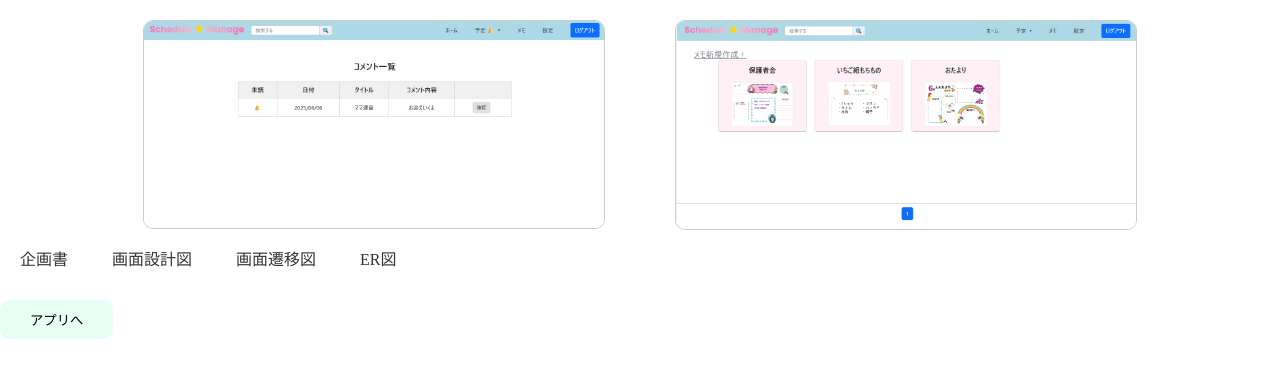
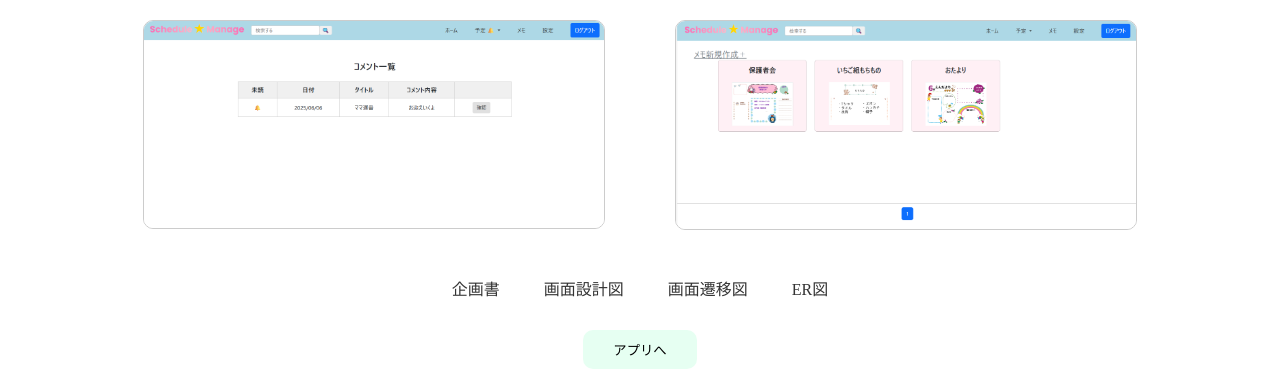
Before and after one commit to kao0219/schedule-manage, a Django app: template schedule_manage/app/templates/index.html in a window 1280 px wide. Shown: the part 540-909 px from the top of the page. Before the commit the page ends 879 px from the top, so only its background shows below. Run offline with Django 5.2, Linux system fonts and the light colour scheme; the template is opened without the code that fills it, so the values that code supplies are empty.

Commit message:
ポートフォリオページ調整

```diff
--- a/schedule_manage/app/templates/index.html
+++ b/schedule_manage/app/templates/index.html
@@ -91,7 +91,7 @@
     </div>
 
 
-        <div "portfolio-link-container">
+        <div class="portfolio-link-container">
             <a href="/static/pdf/plan.pdf" target="_blank" class="portfolio-link-item">企画書</a>
             <a href="/static/pdf/design.pdf" target="_blank" class="portfolio-link-item">画面設計図</a>
             <a href="/static/pdf/flow.pdf" target="_blank" class="portfolio-link-item">画面遷移図</a>
```
